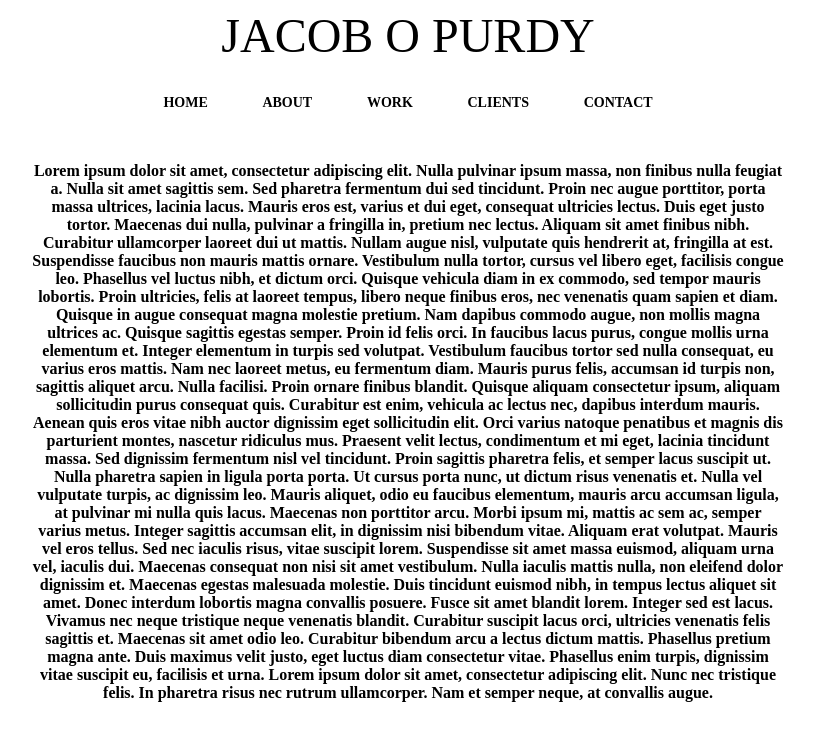
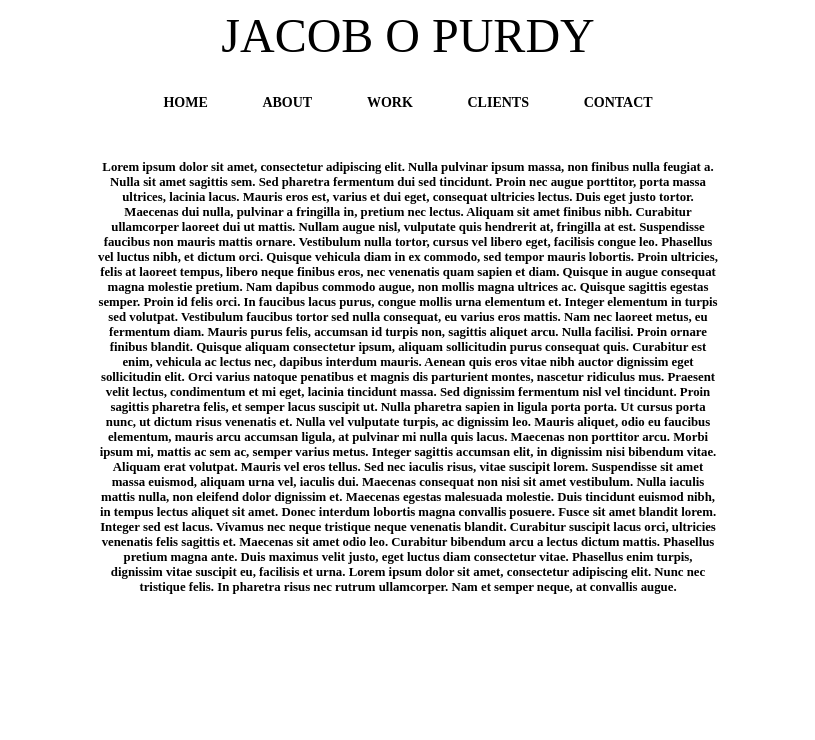
Before and after one commit to jp-photo/jp-photo.github.io, a plain HTML site: page about.html in a window 1280 px wide. Shown: the whole page, without its empty margins (232-1047 px from the left). Drawn offline with Linux system fonts and the light colour scheme.

Commit message:
About formatting

```diff
--- a/css/style.css
+++ b/css/style.css
@@ -10,15 +10,18 @@
     font-size:6vh;
     font: "Noto Sans JP 400"
 }
+
+
 .text{
     list-style:none;
     margin:0;
-    padding-top:5vh;
-    padding-left: 20vw;
-    padding-right: 20vw;
     text-align:center;
-    font-size:1vh;
-    font: "Noto Sans JP"
+    font-size: .5vw;
+    font: 'Noto Sans JP';
+    display:inline-block;
+    padding-left: 25vw;
+    padding-right: 25vw;
+    padding-top: 5vh;
 }
 .nav{
     list-style:none;
@@ -29,7 +32,7 @@
 }
 .nav li{
     display:inline;
-    font: "Noto Sans JP"
+    font: 'Noto Sans JP';
 }
 .nav a{
     display:inline-block;
```
Also changed, not shown: about.html (line endings or trailing spaces).
